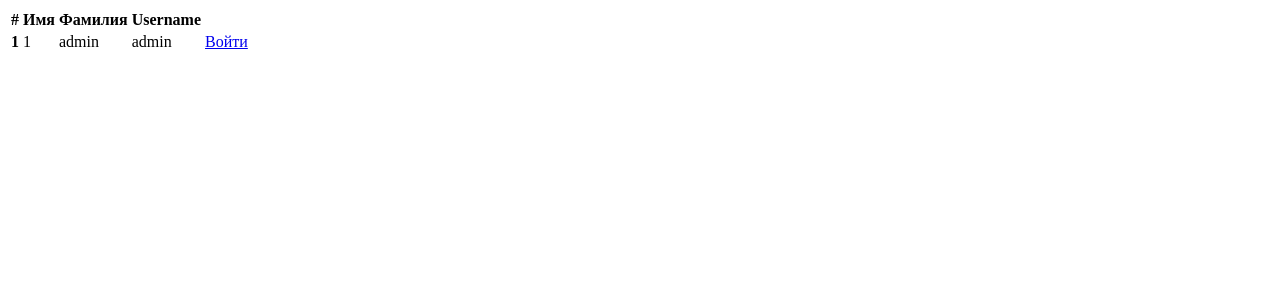
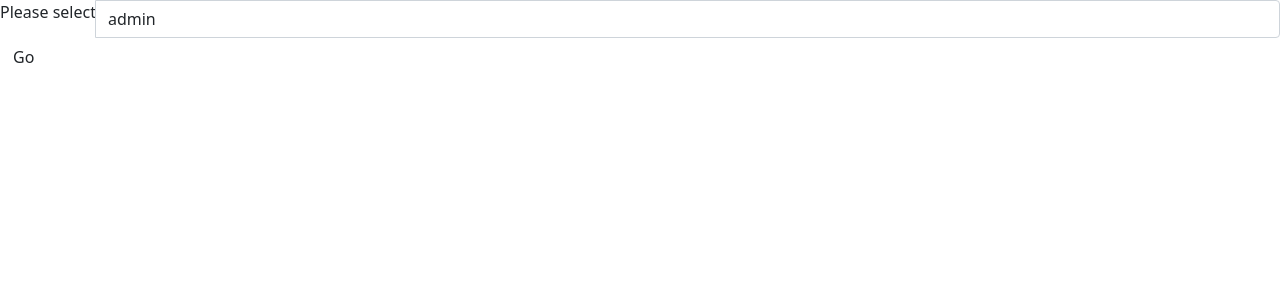
Before and after one commit to Slaboym1e/Kontaktor, a Flask app: page /admin/login in a window 1280 px wide. Shown: the top 300 px of the page. Run offline with Flask 2, Linux system fonts and the light colour scheme; data comes from the database, SQL or seed files in the repository.

Commit message:
Авторизация

```diff
--- a/app/admin/WTForms.py
+++ b/app/admin/WTForms.py
@@ -0,0 +1,6 @@
+from flask_wtf import FlaskForm
+from wtforms import SubmitField, BooleanField, StringField, PasswordField, validators
+
+class LoginForm(FlaskForm):
+    username = StringField('')
+    submit = SubmitField('Войти')
--- a/app/admin/__init__.py
+++ b/app/admin/__init__.py
@@ -1,3 +1,3 @@
 from flask import Blueprint
 admin = Blueprint("admin", __name__)
-from app.admin import routes, models
+from app.admin import routes, models, WTForms
--- a/app/admin/routes.py
+++ b/app/admin/routes.py
@@ -3,6 +3,7 @@ from flask import render_template, request, flash, redirect, url_for, session
 from app import Session
 from app.admin.models import User
 from flask_login import current_user, login_user, logout_user, login_required
+from app.admin.WTForms import LoginForm
 import app.main
 
 @admin.route('/')
@@ -14,14 +15,22 @@ def index():
 
 @admin.route('/login')
 def login():
+        form=LoginForm()
         user = Session.query(User).all()
+        select = request.form.get('comp_select')
         Session.close()
-        return render_template("admin/tableuser.html", user=user)
+        return render_template("admin/tableuser.html", user=user, select=select, form=form)
+
+@admin.route("/test" , methods=['GET', 'POST'])
+def test():
+    select = request.form.get('comp_select')
+    return(str(select))
 
 
-@admin.route('/authorize/<int:id>')
-def authorize(id):
-        user = Session.query(User).filter_by(id=id).first()
+@admin.route('/authorize', methods=['GET', 'POST'])
+def authorize():
+        select = request.form.get('comp_select')
+        user = Session.query(User).filter_by(username=select).first()
         login_user(user)
         Session.close()
         return redirect(url_for('main.index'))
@@ -32,14 +41,14 @@ def logout():
     logout_user()
     return redirect(url_for('admin.login'))
 
-# @admin.route('/registre', methods=['GET', 'POST'])
-# def reg():
-#     user = User(username = "admin", group_id="admin")
-#     Session.add(user)
-#     Session.commit()
-#     Session.close()
-#     user = Session.query(User).all()
-#     return render_template("admin/tableuser.html", user=user)
+@admin.route('/registre', methods=['GET', 'POST'])
+def reg():
+    user = User(username = "resident", group_id="resident")
+    Session.add(user)
+    Session.commit()
+    Session.close()
+    user = Session.query(User).all()
+    return 140
 
 
 @admin.errorhandler(404)
--- a/app/templates/admin/tableuser.html
+++ b/app/templates/admin/tableuser.html
@@ -1,34 +1,27 @@
 <!DOCTYPE html>
-<html lang="en">
+<html lang="en" xmlns="http://www.w3.org/1999/html">
 <head>
     <meta charset="UTF-8">
+    <link href="https://cdn.jsdelivr.net/npm/bootstrap@5.0.2/dist/css/bootstrap.min.css" rel="stylesheet" integrity="sha384-EVSTQN3/azprG1Anm3QDgpJLIm9Nao0Yz1ztcQTwFspd3yD65VohhpuuCOmLASjC" crossorigin="anonymous">
+    <script src="https://cdn.jsdelivr.net/npm/bootstrap@5.0.2/dist/js/bootstrap.bundle.min.js" integrity="sha384-MrcW6ZMFYlzcLA8Nl+NtUVF0sA7MsXsP1UyJoMp4YLEuNSfAP+JcXn/tWtIaxVXM" crossorigin="anonymous"></script>
+    <script src="https://cdn.jsdelivr.net/npm/@popperjs/core@2.9.2/dist/umd/popper.min.js" integrity="sha384-IQsoLXl5PILFhosVNubq5LC7Qb9DXgDA9i+tQ8Zj3iwWAwPtgFTxbJ8NT4GN1R8p" crossorigin="anonymous"></script>
+    <script src="https://cdn.jsdelivr.net/npm/bootstrap@5.0.2/dist/js/bootstrap.min.js" integrity="sha384-cVKIPhGWiC2Al4u+LWgxfKTRIcfu0JTxR+EQDz/bgldoEyl4H0zUF0QKbrJ0EcQF" crossorigin="anonymous"></script>
     <title>Title</title>
 </head>
 <body>
-
-<table class="table">
-  <thead class="thead-dark">
-
-<table class="table">
-  <thead class="thead-light">
-    <tr>
-      <th scope="col">#</th>
-      <th scope="col">Имя</th>
-      <th scope="col">Фамилия</th>
-      <th scope="col">Username</th>
-    </tr>
-  </thead>
-  <tbody>
-   {% for user in user %}
-    <tr>
-      <th scope="row">1</th>
-      <td>{! user.id !}</td>
-      <td>{! user.username !}</td>
-      <td>{! user.group_id !}</td>
-        <td><a href="/admin/authorize/{! user.id !}">Войти </a></td>
-    </tr>
- {% endfor %}
-  </tbody>
-</table>
+<form class="form-inline" method="POST" action="{! url_for('admin.authorize') !}">
+    {! form.hidden_tag() !}
+  <div class="form-group">
+    <div class="input-group">
+        <span class="input-group-addon">Please select</span>
+            <select name="comp_select" class="selectpicker form-control">
+              {% for user in user %}
+              <option value="{! user.username !}">{! user.username !}</option>
+              {% endfor %}
+            </select>
+    </div>
+    <button type="submit" class="btn btn-default">Go</button>
+  </div>
+</form>
 </body>
 </html>
```
